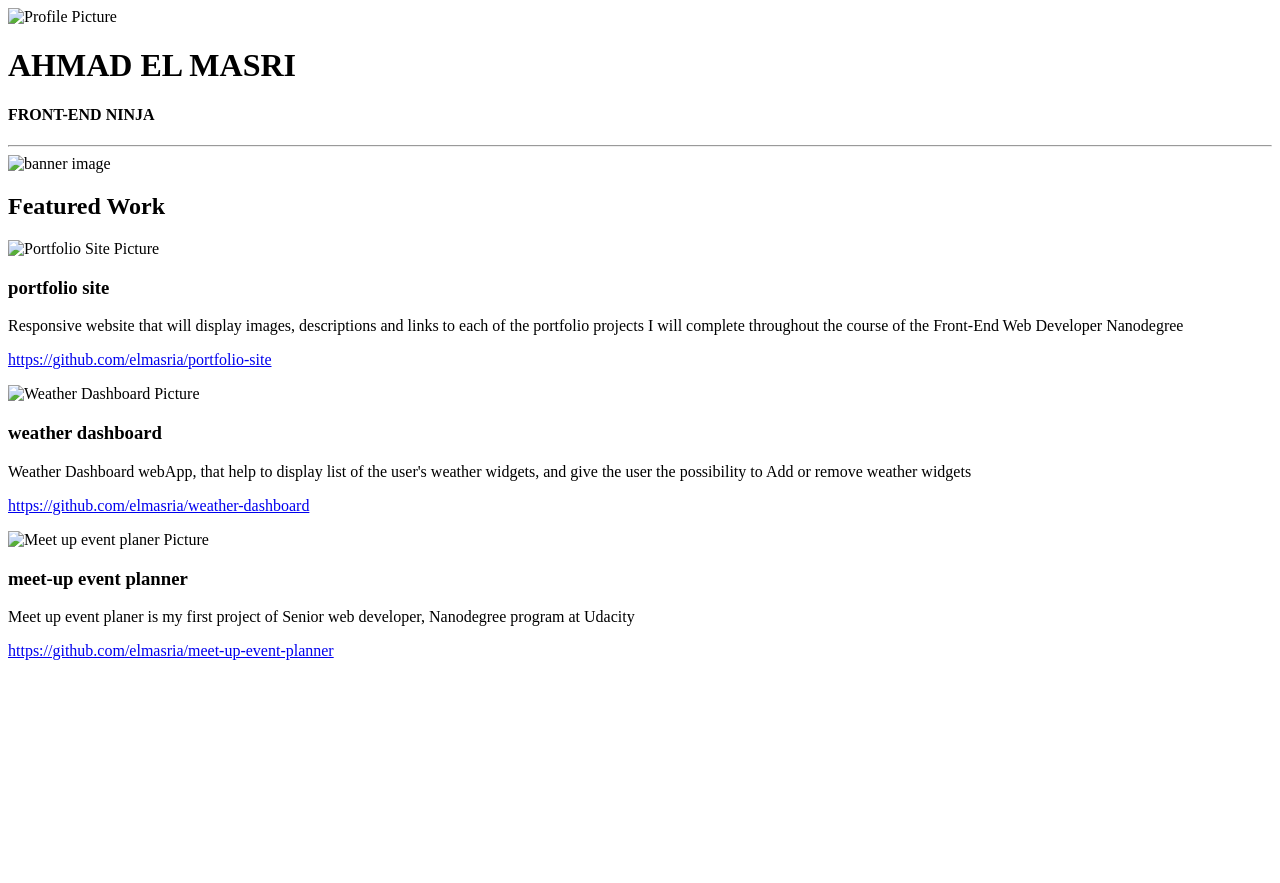
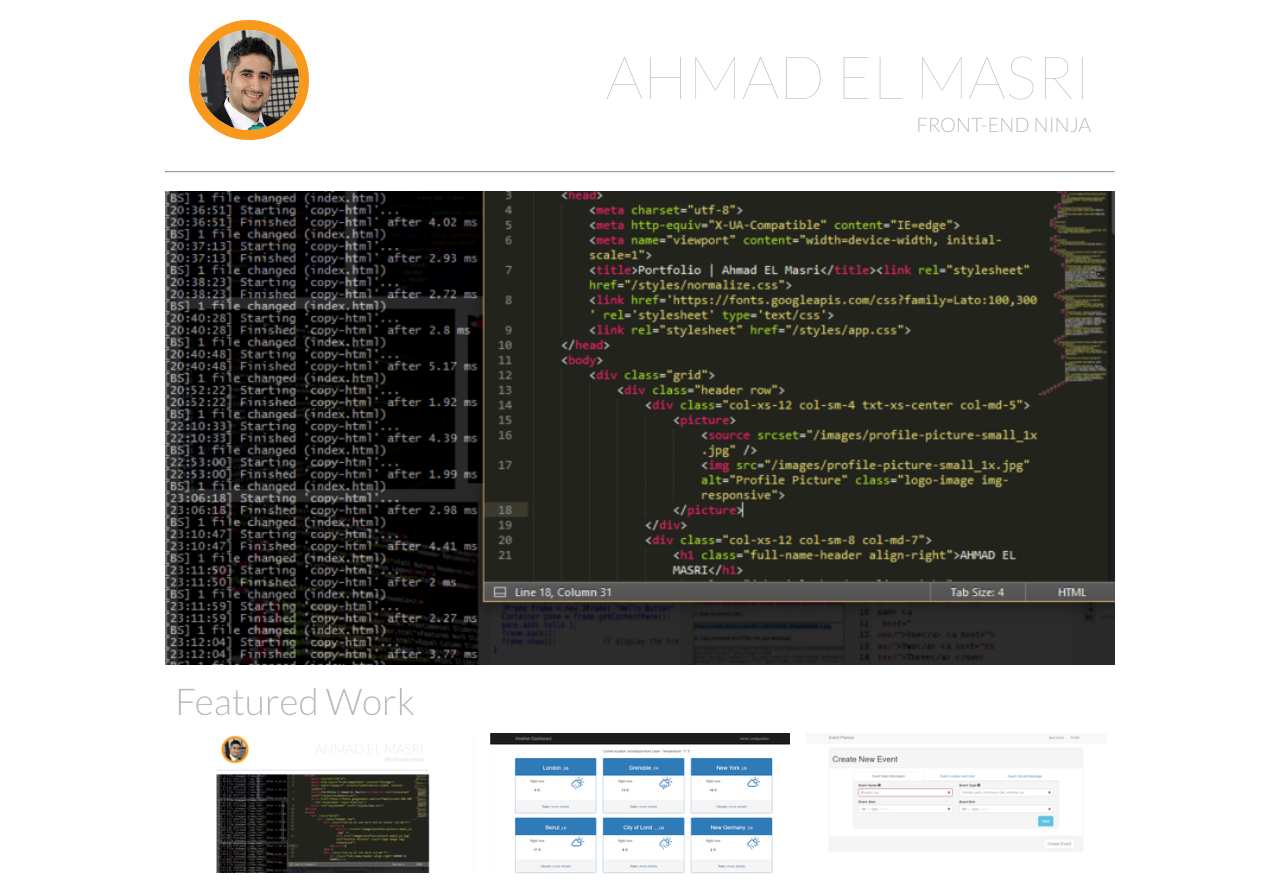
Before and after one commit to elmasria/portfolio-site, a website: page index.html in a window 1280 px wide. Shown: the top 883 px of the page. Before the commit the page ends 800 px from the top, so only its background shows below. Drawn offline with nearby package versions, Linux system fonts and the light colour scheme; files that its build step writes are made by us from their sources; the site is published under a folder, as on GitHub Pages, so addresses that start at the root find nothing.

Commit message:
fix: Change images and stylesheets URL

```diff
--- a/index.html
+++ b/index.html
@@ -5,17 +5,17 @@
 		<meta http-equiv="X-UA-Compatible" content="IE=edge">
 		<meta name="viewport" content="width=device-width, initial-scale=1">
 		<title>Portfolio | Ahmad EL Masri</title>
-		<link rel="stylesheet" href="/styles/normalize.css">
+		<link rel="stylesheet" href="./styles/normalize.css">
 		<link rel="stylesheet" href="https://fonts.googleapis.com/css?family=Lato:100,300">
-		<link rel="stylesheet" href="/styles/app.css">
+		<link rel="stylesheet" href="./styles/app.css">
 	</head>
 	<body>
 		<div class="grid">
 			<div class="header row">
 				<div class="col-xs-12 col-sm-4 txt-xs-center col-md-5">
 					<picture>
-						<source srcset="/images/profile-picture-small_1x.jpg"  type="image/jpg" />
-						<img src="/images/profile-picture-small_1x.jpg" alt="Profile Picture" class="logo-image img-responsive">
+						<source srcset="./images/profile-picture-small_1x.jpg"  type="image/jpg" />
+						<img src="./images/profile-picture-small_1x.jpg" alt="Profile Picture" class="logo-image img-responsive">
 					</picture>
 				</div>
 				<div class="col-xs-12 col-sm-8 col-md-7">
@@ -31,9 +31,9 @@
 			<div class="row">
 				<div class="col-xs-12 col-sm-12">
 					<picture>
-						<source media = "(min-width: 800px)" srcset="/images/banner-image-medium_x1.png, /images/banner-image-medium_x2.png 2x" type="image/png"/>
-						<source media = "(min-width: 300px)" srcset="/images/banner-image-small_x1.png, /images/banner-image-small_x2.png 2x" type="image/png"/>
-						<img src="/images/banner-image-medium_x1.png" srcset="/images/banner-image-medium_x2.png 2x, /images/banner-image-medium_x1.png" alt="banner image" class="img-responsive">
+						<source media = "(min-width: 800px)" srcset="./images/banner-image-medium_x1.png, ./images/banner-image-medium_x2.png 2x" type="image/png"/>
+						<source media = "(min-width: 300px)" srcset="./images/banner-image-small_x1.png, ./images/banner-image-small_x2.png 2x" type="image/png"/>
+						<img src="./images/banner-image-medium_x1.png" srcset="./images/banner-image-medium_x2.png 2x, ./images/banner-image-medium_x1.png" alt="banner image" class="img-responsive">
 					</picture>
 				</div>
 			</div>
@@ -47,7 +47,7 @@
 					<div class="row">
 						<div class="col-xs-12 col-sm-6 col-md-12">
 							<picture>
-								<img src="/images/portfolio-site-normal_x1.png" srcset="/images/portfolio-site-normal_x1.png, /images/portfolio-site-normal_x2.png 2x"  alt="Portfolio Site Picture" class="img-project img-responsive">
+								<img src="./images/portfolio-site-normal_x1.png" srcset="./images/portfolio-site-normal_x1.png, ./images/portfolio-site-normal_x2.png 2x"  alt="Portfolio Site Picture" class="img-project img-responsive">
 							</picture>
 						</div>
 						<div class="col-xs-12  col-sm-6 col-md-12">
@@ -61,7 +61,7 @@
 					<div class="row">
 						<div class="col-xs-12 col-sm-6 col-md-12">
 							<picture>
-								<img src="/images/weather-dashboard-normal_x1.png" srcset="/images/weather-dashboard-normal_x1.png, /images/weather-dashboard-normal_x2.png 2x"  alt="Weather Dashboard Picture" class="img-project img-responsive">
+								<img src="./images/weather-dashboard-normal_x1.png" srcset="./images/weather-dashboard-normal_x1.png, ./images/weather-dashboard-normal_x2.png 2x"  alt="Weather Dashboard Picture" class="img-project img-responsive">
 							</picture>
 						</div>
 						<div class="col-xs-12 col-sm-6 col-md-12">
@@ -75,7 +75,7 @@
 					<div class="row">
 						<div class="col-xs-12 col-sm-6 col-md-12">
 							<picture>
-								<img src="/images/meetup-event-planner-normal_x1.png" srcset="/images/meetup-event-planner-normal_x1.png, /images/meetup-event-planner-normal_x2.png 2x" alt="Meet up event planer Picture" class="img-project img-responsive">
+								<img src="./images/meetup-event-planner-normal_x1.png" srcset="./images/meetup-event-planner-normal_x1.png, ./images/meetup-event-planner-normal_x2.png 2x" alt="Meet up event planer Picture" class="img-project img-responsive">
 							</picture>
 						</div>
 						<div class="col-xs-12 col-sm-6 col-md-12">
```
